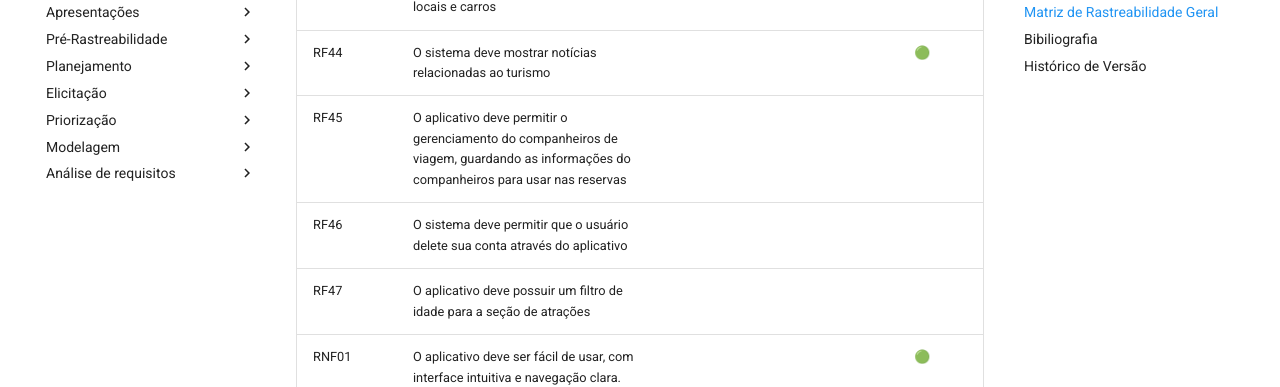
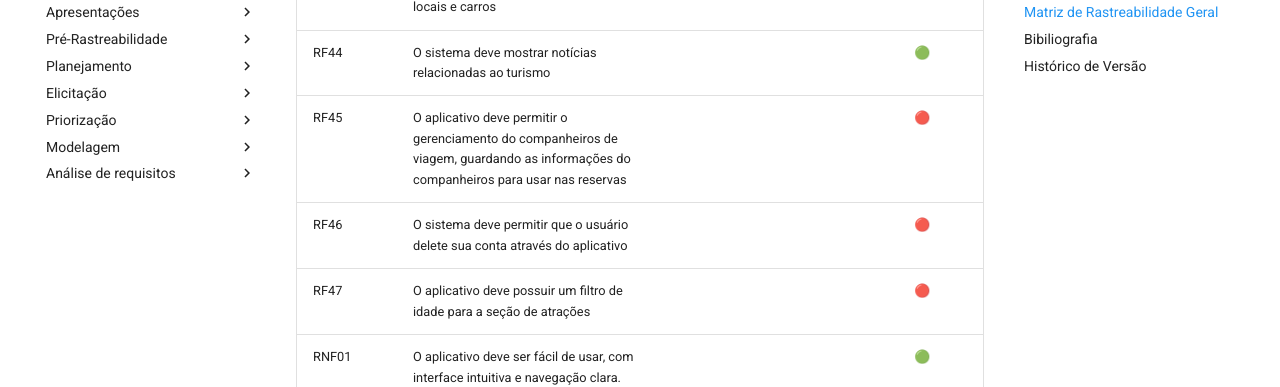
Before and after one commit to Requisitos-de-Software/2023.1-Booking, an MkDocs documentation site: the page built from docs/rastreabilidade/matrizRastreabilidade.md, in a window 1280 px wide and 900 px high, scrolled down 3744 px. Shown: the part 150-537 px from the top of the window. Built offline with MkDocs 1.6.1 and Material for MkDocs 9.7.7, drawn with Linux system fonts in a browser that asks for light colours; a script that is not in the unit is left out; comment, search, counter and statistics services are not loaded.

Commit message:
implementações

```diff
--- a/docs/rastreabilidade/matrizRastreabilidade.md
+++ b/docs/rastreabilidade/matrizRastreabilidade.md
@@ -58,9 +58,9 @@ Consistindo em uma tabela que guardará as informações que de identificação(
 | RF42  | O aplicativo deve possuir um sistema de configurações do aplicativo.                                                                                                               |              |           |       🟢       |
 | RF43  | O sistema deve exibir dicas sobre os locais e carros                                                                                                                                 |              |           |       🟢       |
 | RF44  | O sistema deve mostrar notícias relacionadas ao turismo                                                                                                                             |              |           |       🟢       |
-| RF45  | O aplicativo deve permitir o gerenciamento do companheiros de viagem, guardando as informações do companheiros para usar nas reservas                                              |              |           |                |
-| RF46  | O sistema deve permitir que o usuário delete sua conta através do aplicativo                                                                                                       |              |           |                |
-| RF47  | O aplicativo deve possuir um filtro de idade para a seção de atrações                                                                                                            |              |           |                |
+| RF45  | O aplicativo deve permitir o gerenciamento do companheiros de viagem, guardando as informações do companheiros para usar nas reservas                                              |              |           |       🔴       |
+| RF46  | O sistema deve permitir que o usuário delete sua conta através do aplicativo                                                                                                       |              |           |       🔴       |
+| RF47  | O aplicativo deve possuir um filtro de idade para a seção de atrações                                                                                                            |              |           |       🔴       |
 | RNF01 | O aplicativo deve ser fácil de usar, com interface intuitiva e navegação clara.                                                                                                   |              |           |       🟢       |
 | RNF02 | O aplicativo deve ser rápido e responsivo, com tempo de carregamento mínimo e tempos de resposta rápidos.                                                                         |              |           |       🟢       |
 | RNF03 | O aplicativo deve estar disponível para uso em todos os momentos, com tempos de inatividade mínimos.                                                                               |              |           |       🟢       |
```
